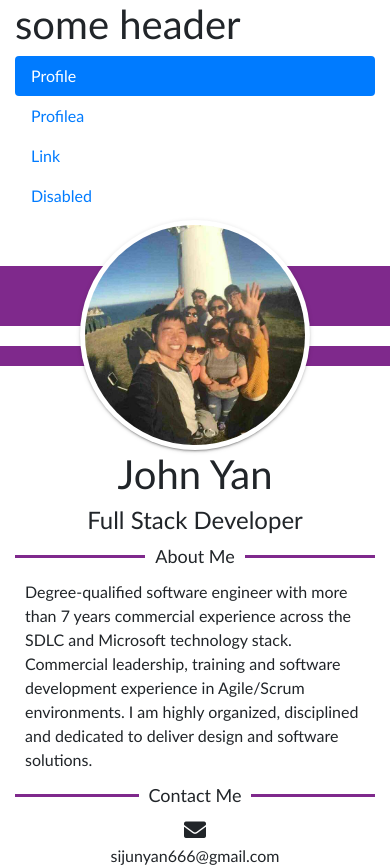
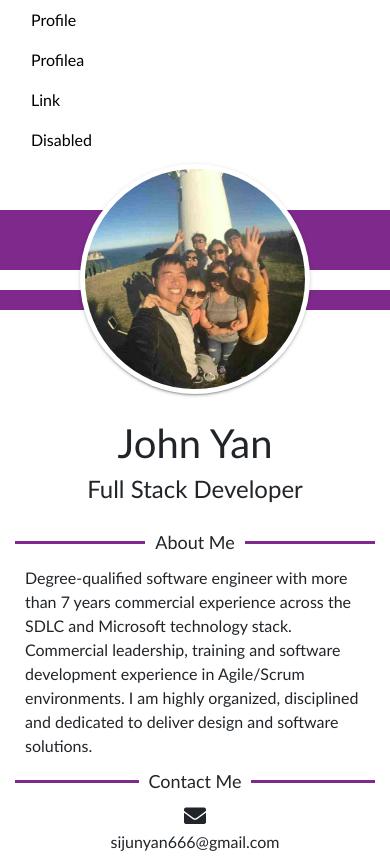
Before and after one commit to johnyan094/profile-react, a React (Create React App) app: page / in a window 390 px wide. Shown: the top 867 px of the page. Built offline with nearby package versions, Linux system fonts and the light colour scheme.

Commit message:
update nav bar

```diff
--- a/src/App.css
+++ b/src/App.css
@@ -125,6 +125,8 @@ a {
 
 .profile-pic {
   text-align: center; }
+  .profile-pic .profile-title {
+    margin: 25px 0; }
   .profile-pic img {
     box-shadow: 0 3px 1px -2px rgba(0, 0, 0, 0.2), 0 2px 2px 0 rgba(0, 0, 0, 0.14), 0 1px 5px 0 rgba(0, 0, 0, 0.12);
     border-radius: 50%;
@@ -153,3 +155,47 @@ a {
     border-left: #7f298c;
     border-left-width: medium;
     border-left-style: solid; } }
+
+@media (max-width: 576px) {
+  .nav-pills a {
+    position: relative; }
+    .nav-pills a:after {
+      position: absolute;
+      bottom: 0;
+      left: 0;
+      right: 0;
+      margin: 0 !important;
+      width: 0%;
+      content: '.';
+      color: transparent;
+      background: #aaa;
+      height: 1px;
+      transition: all .5s; } }
+
+.nav-pills a {
+  position: relative;
+  color: black; }
+  .nav-pills a:after {
+    position: absolute;
+    bottom: 0;
+    left: 0;
+    right: 0;
+    margin: auto;
+    width: 0%;
+    content: '.';
+    color: transparent;
+    background: #aaa;
+    height: 1px;
+    transition: all .5s; }
+  .nav-pills a:hover:after {
+    width: 100%; }
+
+.nav-pills a .acive {
+  color: black; }
+
+.nav-pills .nav-link {
+  border-radius: 0; }
+
+.nav-pills .nav-link.active {
+  color: black;
+  background-color: white; }
--- a/src/App.scss
+++ b/src/App.scss
@@ -163,6 +163,10 @@ a {
 
 .profile-pic {
   text-align: center;
+
+  .profile-title {
+    margin: 25px 0;
+  }
   img {
     box-shadow: 0 3px 1px -2px rgba(0, 0, 0, 0.2), 0 2px 2px 0 rgba(0, 0, 0, 0.14), 0 1px 5px 0 rgba(0, 0, 0, 0.12);
     border-radius: 50%;
@@ -198,3 +202,62 @@ a {
     border-left-style: solid;
   }
 }
+
+@media (max-width: 576px) {
+  .nav-pills {
+    a {
+      position: relative;
+
+      &:after {
+        position: absolute;
+        bottom: 0;
+        left: 0;
+        right: 0;
+        margin: 0 !important;
+        width: 0%;
+        content: '.';
+        color: transparent;
+        background: #aaa;
+        height: 1px;
+        transition: all .5s;
+      }
+    }
+  }
+}
+
+.nav-pills {
+  a {
+    position: relative;
+    color: black;
+
+    &:after {
+      position: absolute;
+      bottom: 0;
+      left: 0;
+      right: 0;
+      margin: auto;
+      width: 0%;
+      content: '.';
+      color: transparent;
+      background: #aaa;
+      height: 1px;
+      transition: all .5s;
+    }
+
+    &:hover:after {
+      width: 100%;
+    }
+  }
+  a .acive{
+    color: black;
+  }
+  .nav-link {
+    border-radius: 0;
+  }
+
+  .nav-link.active {
+    color: black;
+    background-color: white;
+    // border-bottom: solid thin black;
+  }
+}
--- a/src/App.tsx
+++ b/src/App.tsx
@@ -32,7 +32,7 @@ class App extends React.Component<{}, IAppState> {
     return (
       <div>
         <div className="container">
-          <Common.Header />
+          {/* <Common.Header /> */}
           <Common.Nav onClick={this.handleNavClick} />
           <Common.Pager pager={this.state.pager} />
         </div>
--- a/src/components/page/profile/profile-pic.tsx
+++ b/src/components/page/profile/profile-pic.tsx
@@ -7,10 +7,10 @@ export class ProfilePic extends React.Component {
         return (
             <div className='profile-pic'>
                 <img src={profilePic} />
-                <h1>
-                    John Yan
-                </h1>
-                <h4>Full Stack Developer</h4>
+                <div className='profile-title'>
+                    <h1>John Yan</h1>
+                    <h4>Full Stack Developer</h4>
+                </div>
             </div>
         );
     }
--- a/src/components/page/profile/skills.tsx
+++ b/src/components/page/profile/skills.tsx
@@ -5,13 +5,13 @@ export class Skills extends React.Component {
   public render() {
     return (
         <div>
-            <Skill name='AngularJS' exp={50} />
-            <Skill name='ReactJS' exp={60} />
-            <Skill name='Typescript' exp={65} />
-            <Skill name='SASS' exp={70} />
+            <Skill name='AngularJS' exp={80} />
+            <Skill name='ReactJS' exp={85} />
+            <Skill name='Typescript' exp={75} />
+            <Skill name='SASS' exp={75} />
             <Skill name='MVC' exp={80} />
             <Skill name='SQL' exp={85} />
-            <Skill name='Java' exp={60} />
+            <Skill name='Java' exp={65} />
             <Skill name='Automation' exp={75} />
         </div>
     );
```
